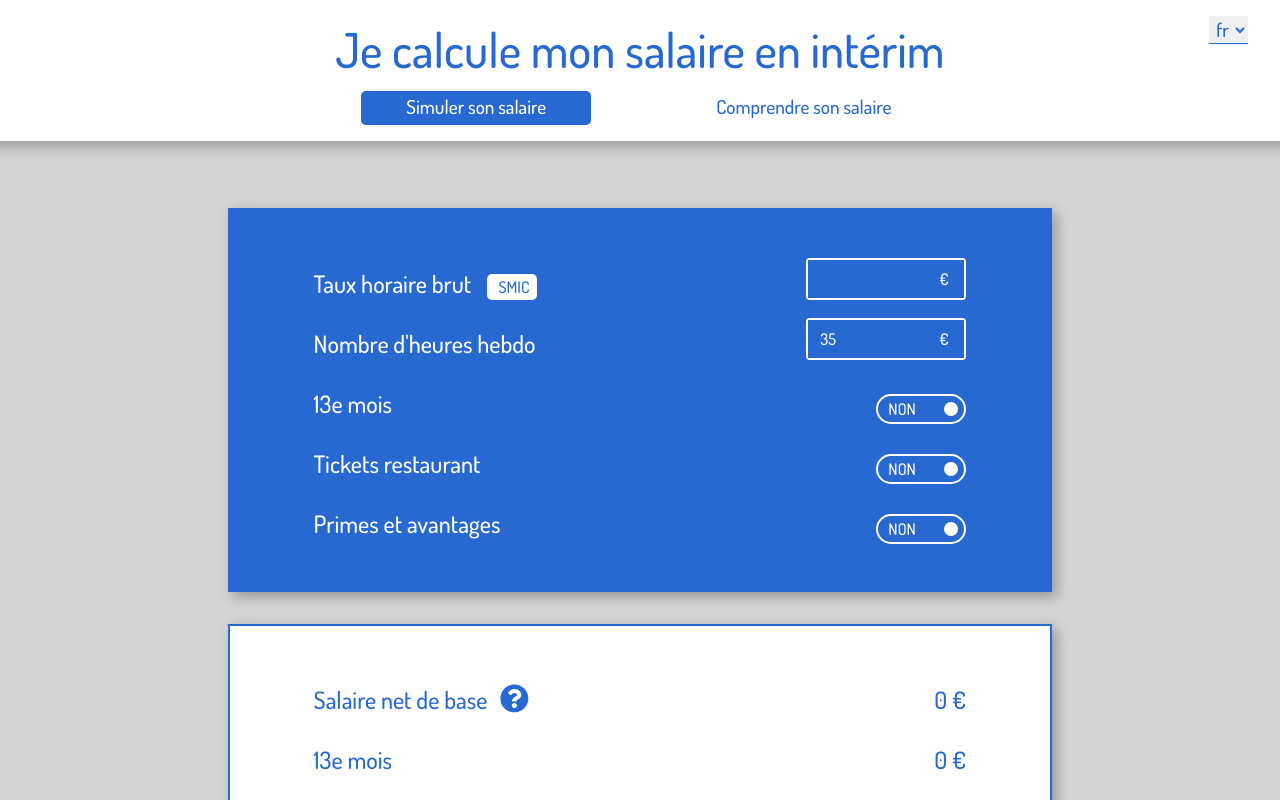
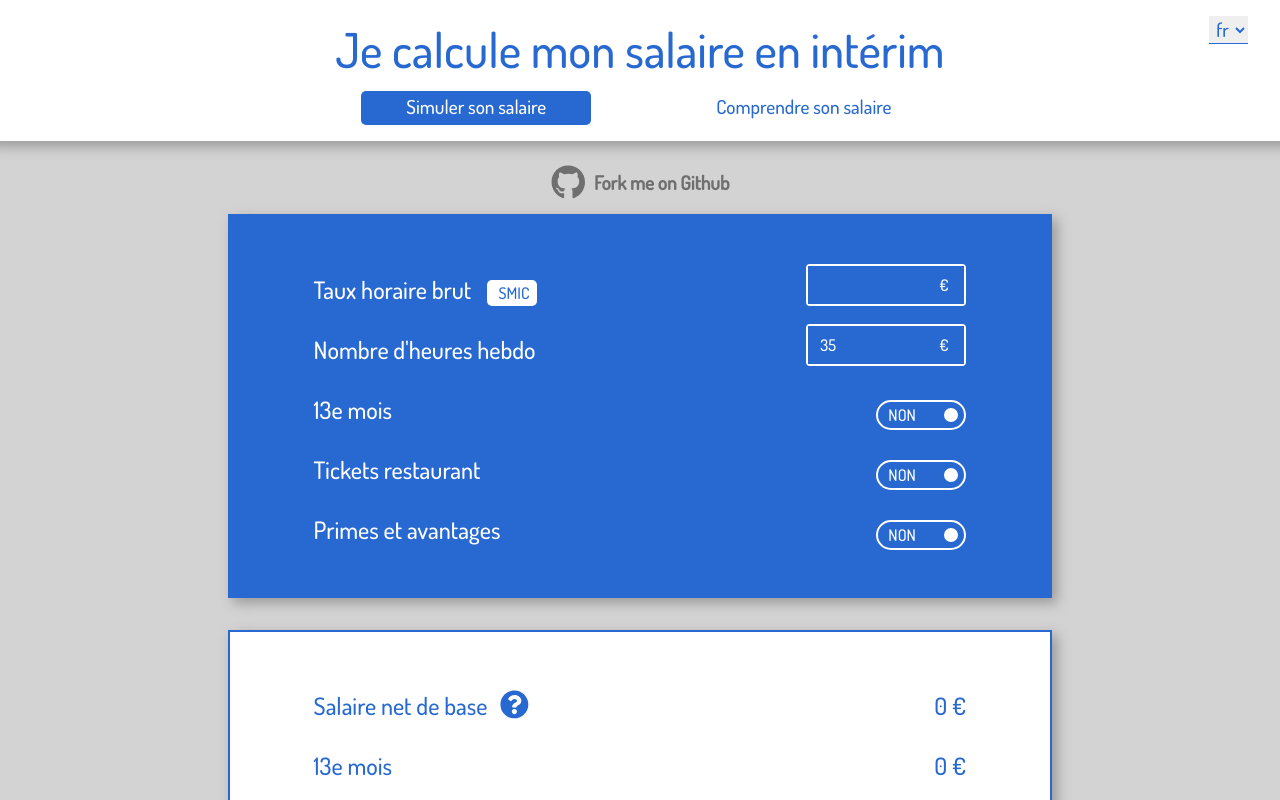
Before and after one commit to CharlesRngrd/ConvertisseurSalaireVueJS, a Vue app: page / in a window 1280 px wide. Shown: the top 800 px of the page. Built offline with nearby package versions, Linux system fonts and the light colour scheme.

Commit message:
Adding the github link

```diff
--- a/package.json
+++ b/package.json
@@ -10,6 +10,7 @@
   },
   "dependencies": {
     "@fortawesome/fontawesome-svg-core": "^1.2.28",
+    "@fortawesome/free-brands-svg-icons": "^5.13.0",
     "@fortawesome/free-solid-svg-icons": "^5.13.0",
     "@fortawesome/vue-fontawesome": "^0.1.9",
     "bootstrap": "^4.4.1",
--- a/src/components/layouts/level1MainLayout.vue
+++ b/src/components/layouts/level1MainLayout.vue
@@ -28,6 +28,16 @@
         <b-col md="10" offset-md="1" lg="8" offset-lg="2">
           <b-row>
             <b-col>
+
+              <b-row class="position-relative">
+                <b-col>
+                  <a href="https://github.com/CharlesRngrd/ConvertisseurSalaireVueJS/tree/Vue+Vuex"
+                    class="link" target="blank">
+                    <font-awesome-icon :icon="['fab', 'github']" class="icon-2x"/>
+                    Fork me on Github
+                  </a>
+                </b-col>
+              </b-row>
 
               <slot />
 
@@ -108,6 +118,17 @@ select {
   color: #6f6f6f;
   font-size: 120%;
   font-weight: bold;
+  padding-bottom: 1rem;
+}
+.icon-2x {
+  font-size: 180%;
+  position: relative;
+  top: 5px;
+  margin-right: 5px;
+  color: #6f6f6f !important;
+}
+path {
+  fill: #6f6f6f;
 }
 
 #title {
@@ -123,11 +144,8 @@ select {
 #content {
   z-index: 1;
   background: lightgrey;
-  padding-top: 12rem;
+  padding-top: 10rem;
   min-height: -webkit-fill-available;
-}
-#footer {
-  padding-bottom: 1rem;
 }
 
 @media screen and (max-width:992px) {
--- a/src/main.js
+++ b/src/main.js
@@ -8,9 +8,10 @@ import translation from './translation.json'
 import { store } from './store/store'
 import { library } from '@fortawesome/fontawesome-svg-core'
 import { faQuestionCircle, faExclamationCircle, faPlusCircle } from '@fortawesome/free-solid-svg-icons'
+import { faGithub } from '@fortawesome/free-brands-svg-icons'
 import { FontAwesomeIcon } from '@fortawesome/vue-fontawesome'
 
-library.add(faQuestionCircle, faExclamationCircle, faPlusCircle)
+library.add(faQuestionCircle, faExclamationCircle, faPlusCircle, faGithub)
 
 Vue.use(VueRouter)
 Vue.use(LayoutPlugin)
```
Also changed, not shown: 2 other files (tests, documents, lock files or other folders).
